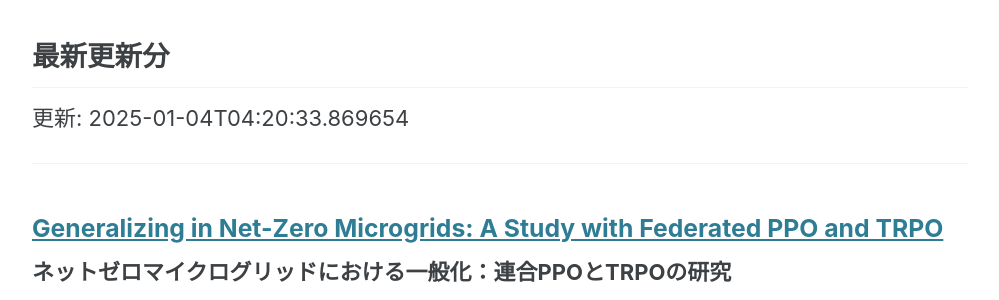
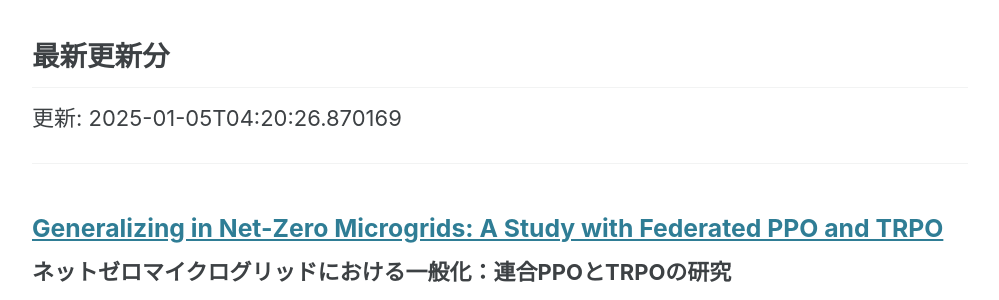
Before and after one commit to haruhisa-enomoto/arxiv-privacy-tech, a Jekyll site: the page built from index.md, in a window 1280 px wide and 900 px high, scrolled down 680 px. Shown: the part 155-455 px from the top of the window, without its empty margins (140-1139 px from the left). Built offline with Jekyll 4.4.1, drawn with Linux system fonts in a browser that asks for light colours; cached includes are drawn as plain includes; a script bundle is joined from its source files by our own code; library files that are not in the unit come from our copies.

Commit message:
:robot: Automate updates

```diff
--- a/index.md
+++ b/index.md
@@ -27,7 +27,7 @@ author_profile: false
 
 ## 最新更新分
 
-更新: 2025-01-04T04:20:33.869654
+更新: 2025-01-05T04:20:26.870169
 
 - - -
 
```
